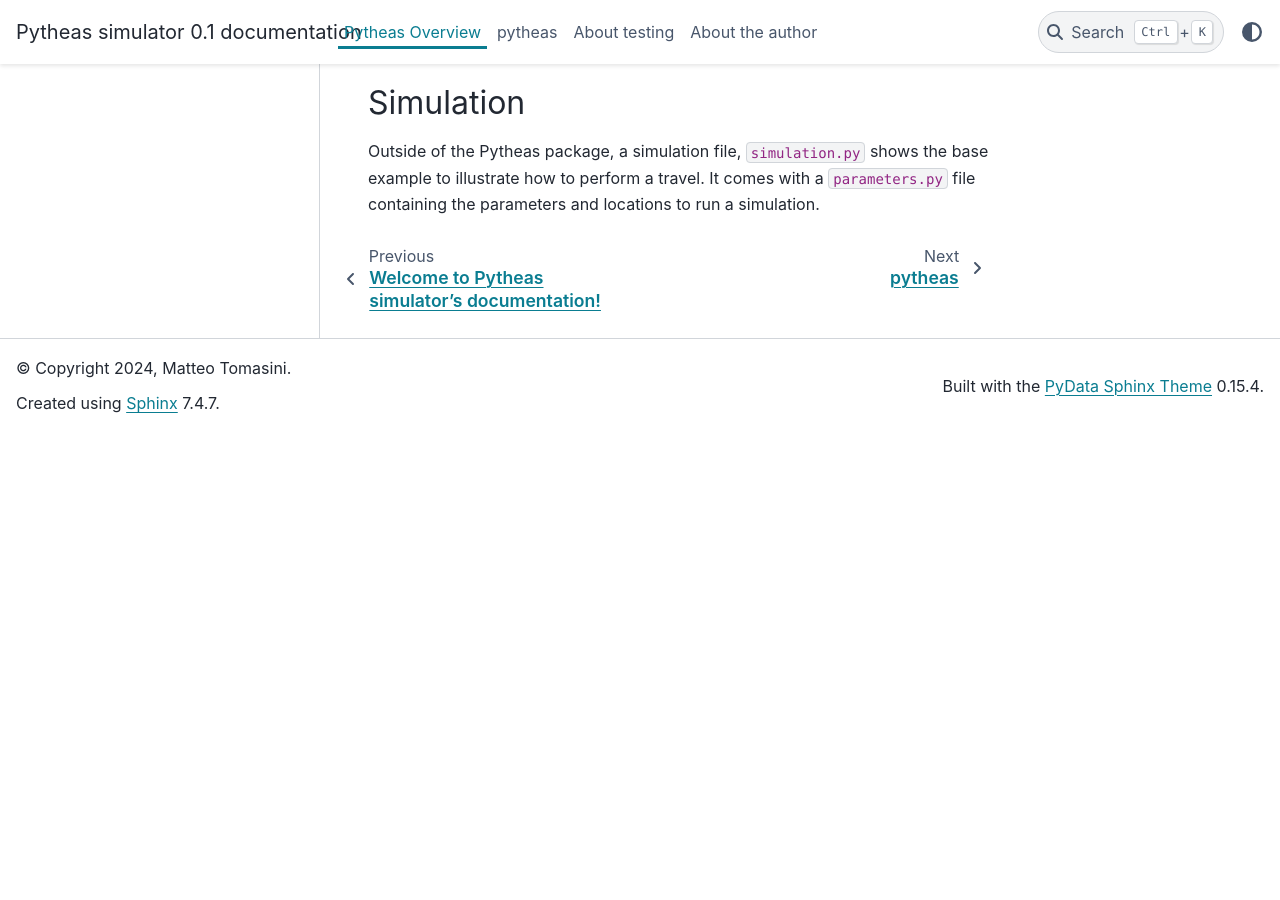
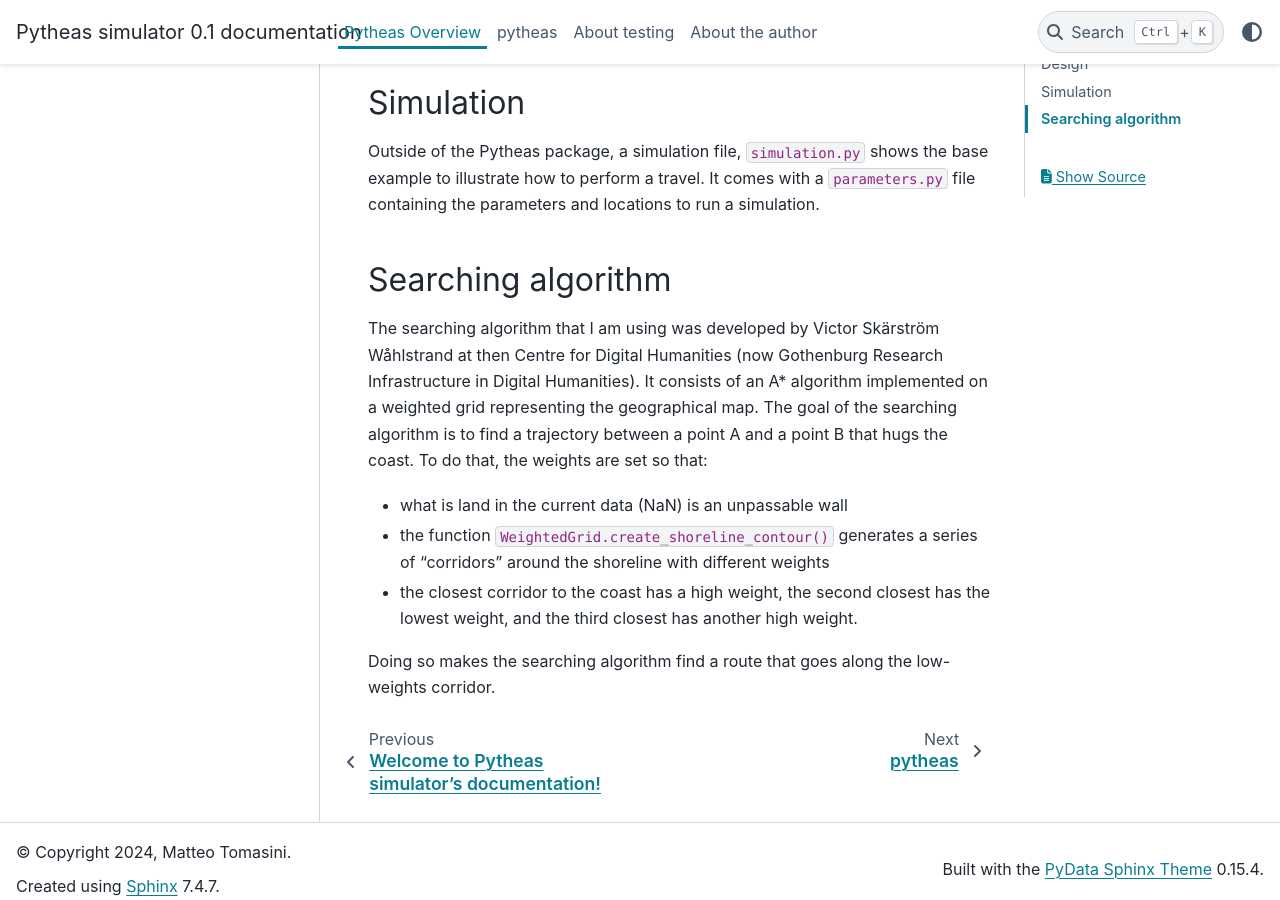
Before and after one commit to mtomasini/pytheas-simulator, a Sphinx documentation site: the page built from docs/source/overview.md, in a window 1280 px wide and 900 px high, scrolled down 1074 px. Built offline with Sphinx 7.4.7 and the PyData theme 0.15.4, drawn with Linux system fonts in a browser that asks for light colours; before the commit the page ends 1506 px from its top, so only the background shows below that.

Commit message:
Updated documentation

```diff
--- a/docs/source/overview.md
+++ b/docs/source/overview.md
@@ -15,3 +15,13 @@ As it should happen in true OOP, the different classes deal with what pertain to
 ## Simulation
 
 Outside of the Pytheas package, a simulation file, `simulation.py` shows the base example to illustrate how to perform a travel. It comes with a `parameters.py` file containing the parameters and locations to run a simulation.
+
+## Searching algorithm
+
+The searching algorithm that I am using was developed by Victor Skärström Wåhlstrand at then Centre for Digital Humanities (now Gothenburg Research Infrastructure in Digital Humanities). It consists of an A* algorithm implemented on a weighted grid representing the geographical map. The goal of the searching algorithm is to find a trajectory between a point A and a point B that hugs the coast. To do that, the weights are set so that:
+
+- what is land in the current data (NaN) is an unpassable wall
+- the function `WeightedGrid.create_shoreline_contour()` generates a series of "corridors" around the shoreline with different weights
+- the closest corridor to the coast has a high weight, the second closest has the lowest weight, and the third closest has another high weight.
+
+Doing so makes the searching algorithm find a route that goes along the low-weights corridor.
```
Also changed, not shown: docs/source/pytheas.rst (+8 -0 lines).
